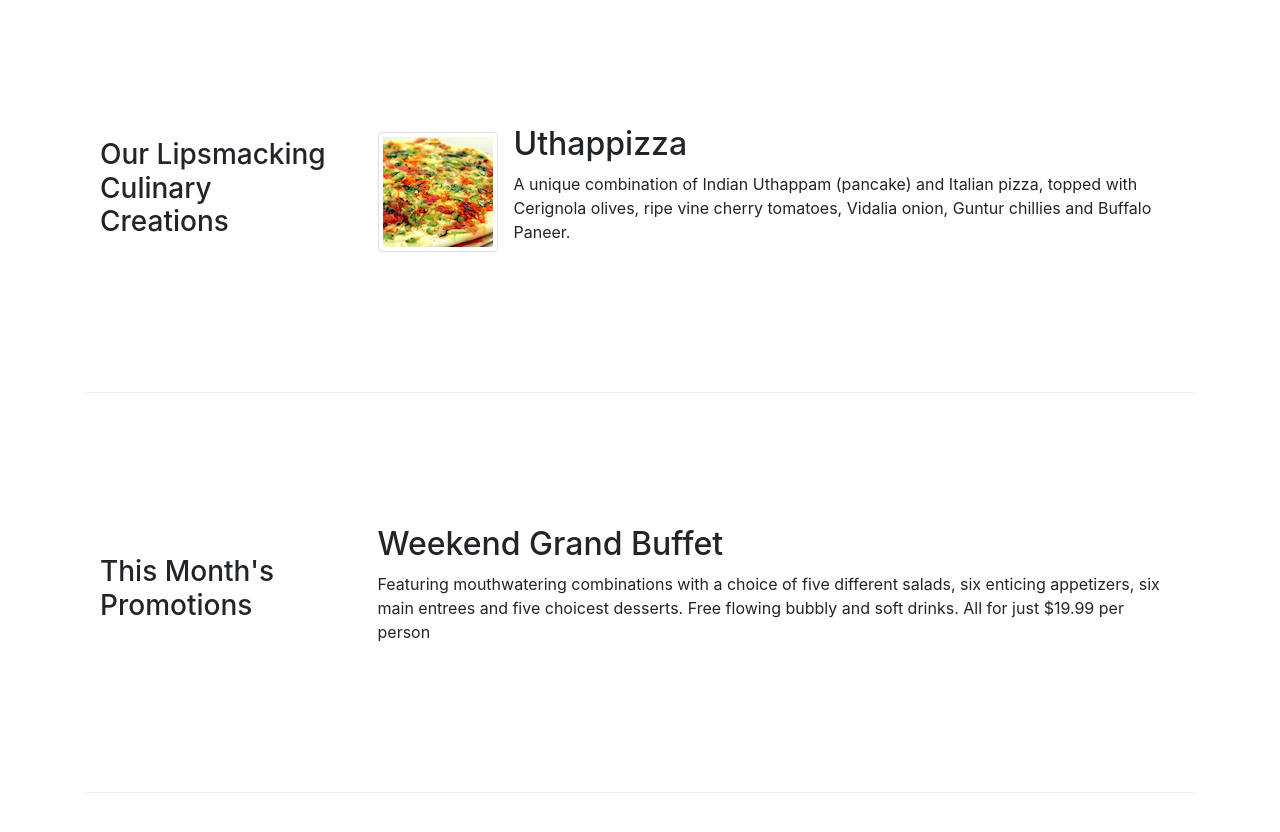
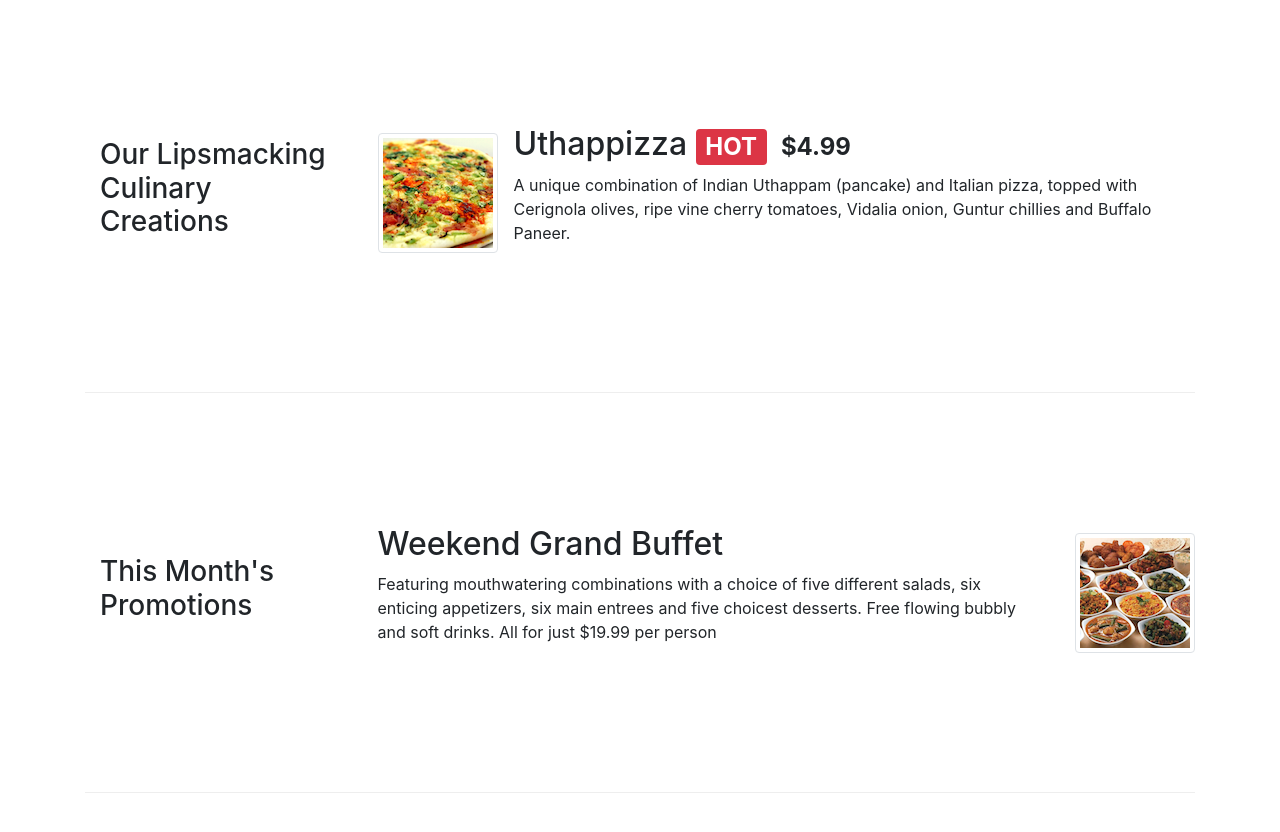
Before and after one commit to hwisoo/Bootstrap4-, a website: page index.html in a window 1280 px wide. Shown: the part 320-1152 px from the top of the page. Drawn offline with nearby package versions, Linux system fonts and the light colour scheme.

Commit message:
Alerting users

```diff
--- a/index.html
+++ b/index.html
@@ -54,7 +54,7 @@
                 <div class="media">
                     <img class="d-flex mr-3 img-thumbnail align-self-center" src="img/uthappizza.png" alt="Uthappizza">
                     <div class="media-body">
-                        <h2 class="mt-0">Uthappizza</h2>
+                        <h2 class="mt-0">Uthappizza <span class="badge badge-danger">HOT </span><span class="badge badge-pill badge-default">$4.99</span></h2>
                         <p class="hidden-xs-down">A unique combination of Indian Uthappam (pancake) and
                           Italian pizza, topped with Cerignola olives, ripe vine
                           cherry tomatoes, Vidalia onion, Guntur chillies and
@@ -67,9 +67,12 @@
             <div class="col-sm-4 col-md-3 flex-first">
                 <h3>This Month's Promotions</h3>
             </div>
-            <div class="col-sm col-md flex-last">
+            <div class="col-sm col-md">
                 <h2>Weekend Grand Buffet</h2>
                 <p>Featuring mouthwatering combinations with a choice of five different salads, six enticing appetizers, six main entrees and five choicest desserts. Free flowing bubbly and soft drinks. All for just $19.99 per person </p>
+            </div>
+            <div class="media">
+                <img class="d-flex ml-3 img-thumbnail align-self-center" src="img/buffet.png" alt="buffet">
             </div>
         </div>
 
```
Also changed, not shown: css/styles.css (line endings or trailing spaces).
